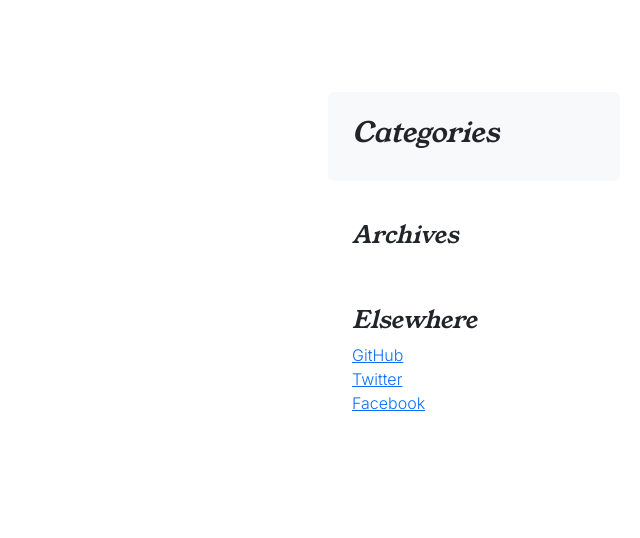
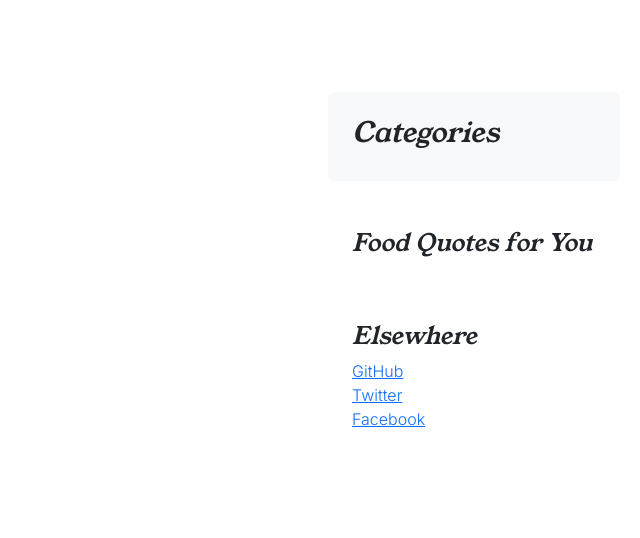
Before and after one commit to Belan-Mihail/cooking-blog, a Django app: page / in a window 1280 px wide. Shown: the part 256-794 px from the top of the page, without its empty margins (640-1280 px from the left). Run offline with Django 3.2, Linux system fonts and the light colour scheme; data that the repository does not hold is empty; some libraries are stand-ins or nearby versions.

Commit message:
Edit index.html for quotes and add styles

```diff
--- a/static/css/style.css
+++ b/static/css/style.css
@@ -248,6 +248,11 @@ h1, h2, h3, h4, h5, h6 {
     gap: .2rem;
 }
 
+/* Quotes */
+.quotes-wrapper {
+    margin: 1rem 0;
+}
+
 /* Footer */
 .social-links a {
     font-size: 2rem;
--- a/templates/index.html
+++ b/templates/index.html
@@ -57,8 +57,11 @@
                 {% endfor %}
             </div>
 
-            <div class="p-4">
-                <h4 class="fst-italic">Archives</h4>
+            <div class="p-4 mt-4">
+                <h4 class="fst-italic">Food Quotes for You</h4>
+                <div class="quotes-wrapper">
+                  <p class="quote" id="quote"></p>
+                </div>
             </div>
 
             <div class="p-4">
```
